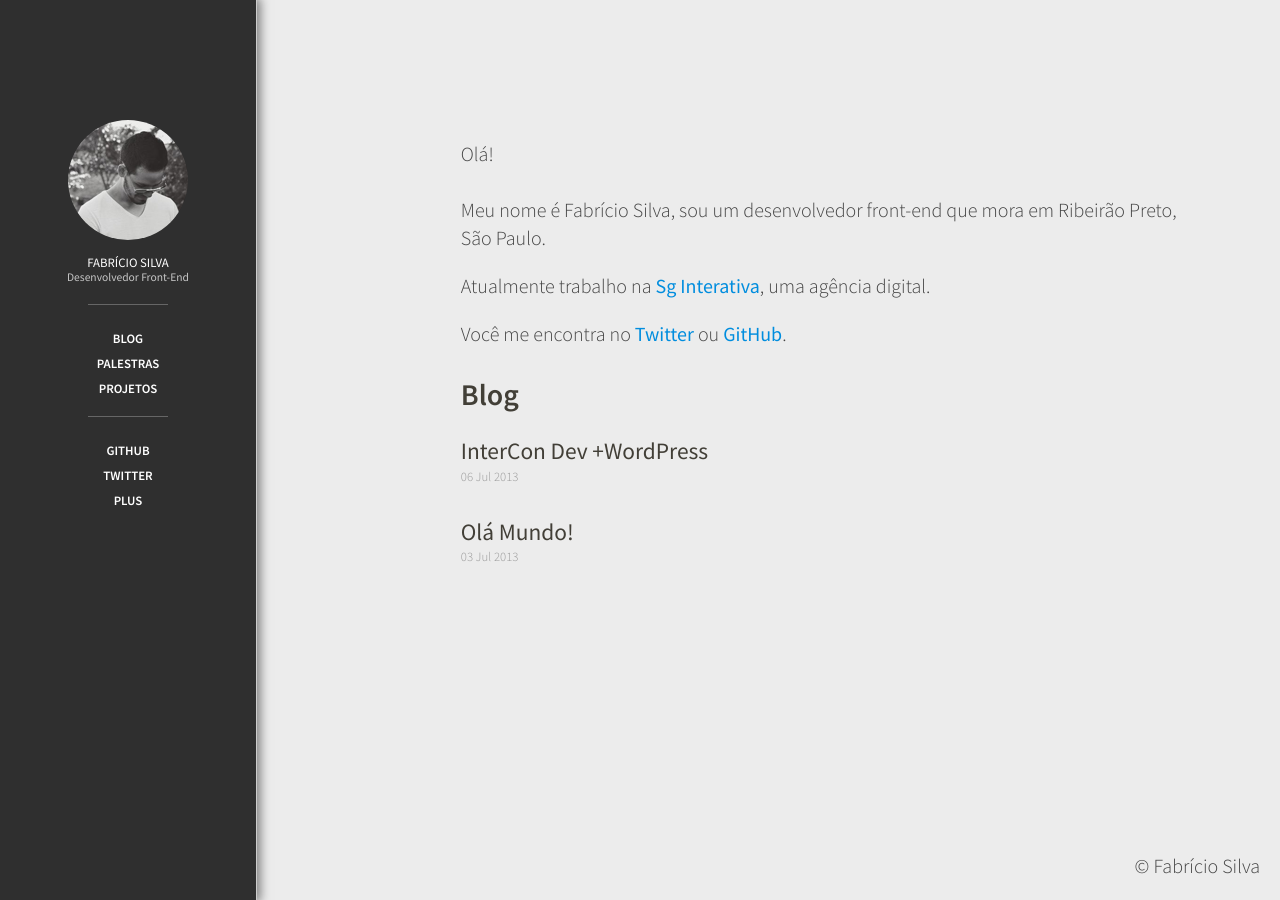
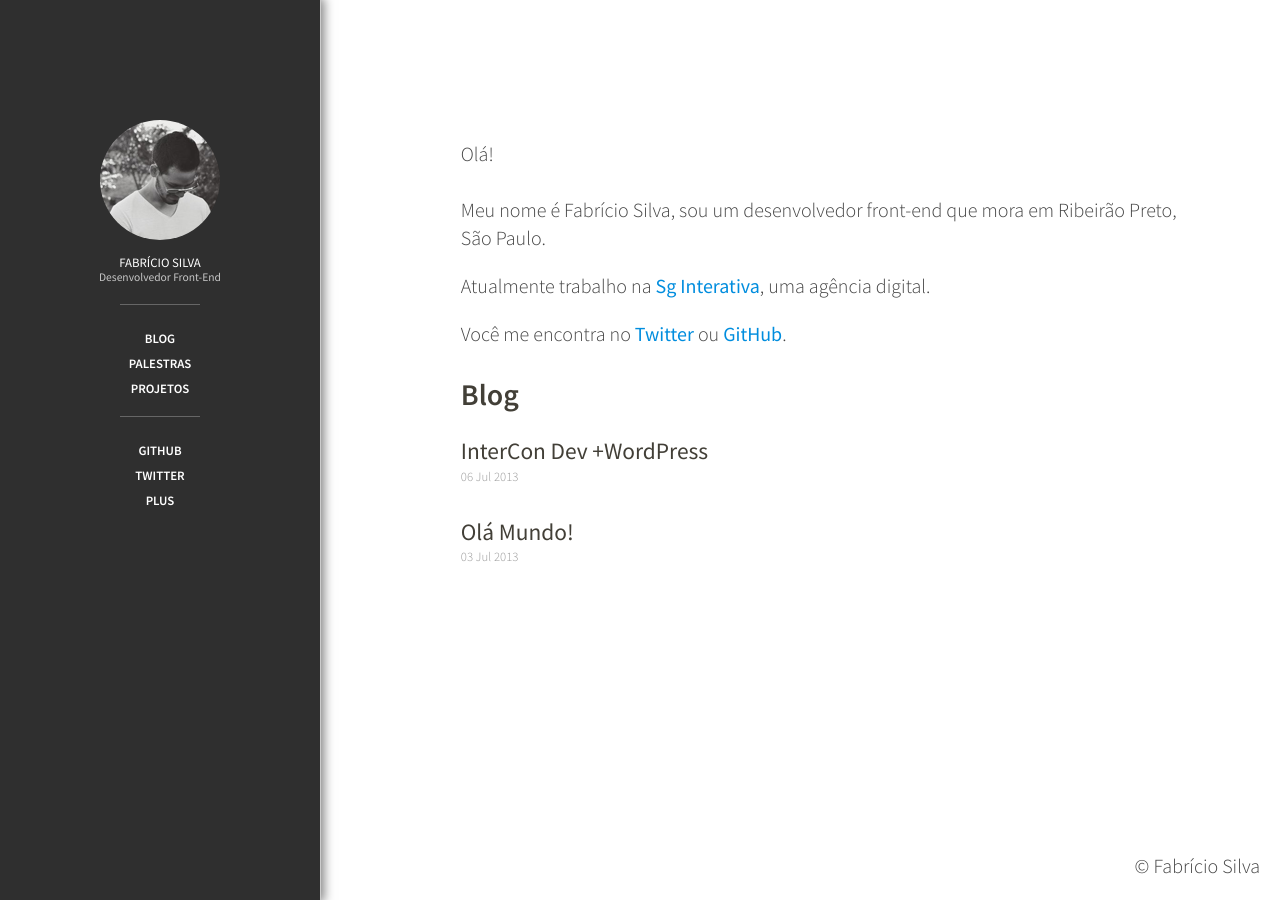
Before and after one commit to fabriciofmsilva/fabriciofmsilva.github.io, a Jekyll site: the page built from index.html, in a window 1280 px wide. Built offline with Jekyll 4.4.1, drawn with Linux system fonts in a browser that asks for light colours; nearby versions of some CDN libraries.

Commit message:
Edit Style

```diff
--- a/css/main.css
+++ b/css/main.css
@@ -539,7 +539,7 @@ textarea {
 }
 
 body {
-	background-color: #ececec;
+	background-color: #FFF;
 	color: #444;
 	font-family: 'Source Sans Pro', Helvetica, Arial, sans-serif;
 	font-size: 20px;
@@ -618,7 +618,7 @@ textarea {
 	right: auto;
 	top: 0;
 	text-align: center;
-	width: 20%;
+	width: 25%;
 }
 /*.header::before {
 	top: 15%;
@@ -685,7 +685,7 @@ textarea {
 }
 .content {
 	margin: 0 0 0 20%;
-	width: 80%;
+	width: 75%;
 	max-width: 720px;
 }
 .article-list {
```
